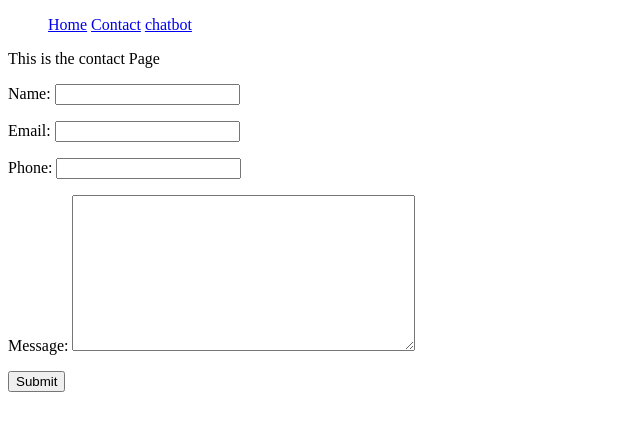
After one commit to nabeelalikhan0/Question-Answering-Project, a Django app: page /contact in a window 1280 px wide. The commit adds this page. Shown: the top 431 px of the page, without its empty margins (0-640 px from the left). Run offline with Django 5.2, Linux system fonts and the light colour scheme.

Commit message:
contact page

```diff
--- a/app/forms.py
+++ b/app/forms.py
@@ -8,3 +8,9 @@ class TextForm(forms.ModelForm):
         model = models.PreprocessText
         fields = '__all__'
         exclude = ['file_text']
+
+
+class ContactForm(forms.ModelForm):
+    class Meta:
+        model = models.Contact
+        fields = "__all__"
--- a/app/models.py
+++ b/app/models.py
@@ -21,6 +21,14 @@ class TimeStampedModel(models.Model):
         abstract = True
 
 
+class Contact(TimeStampedModel):
+    name = models.CharField(max_length=255)
+    email = models.EmailField(max_length=254)
+    phone = models.CharField(max_length=255)
+    message = models.TextField()
+
+
+
 class PreprocessText(TimeStampedModel):
     text = models.TextField(blank=True,null=True)
     file = models.FileField(upload_to='uploads/',blank=True,null=True)
--- a/app/urls.py
+++ b/app/urls.py
@@ -3,6 +3,7 @@ from . import views
 
 urlpatterns = [
     path("",views.index,name="Index"),
+    path("contact",views.contact,name="contact"),
     path("chatbot",views.chatbot,name="chatbot"),
     # path("chatbot/chat/",views.chatbot_chat,name="chatbot_chat")
 
--- a/app/views.py
+++ b/app/views.py
@@ -13,6 +13,19 @@ import docx
 # Create your views here.
 def index(request):
     return render(request,"index.html")
+
+def contact(request):
+
+    if request.method == "POST":
+        form = forms.ContactForm(request.POST)
+        if form.is_valid:
+            form.save()
+
+    else:form = forms.ContactForm()
+
+    return render(request,"contact.html",{"form":form})
+
+
 
 def chatbot(request):
     form = forms.TextForm()
--- a/templates/base.html
+++ b/templates/base.html
@@ -14,6 +14,7 @@
         <nav>
             <ul>
                 <a href="/">Home</a>
+                <a href="/contact">Contact</a>
                 <a href="/chatbot">chatbot</a>
 
             </ul>
--- /dev/null
+++ b/templates/contact.html
@@ -0,0 +1,50 @@
+{% extends "base.html" %}
+
+{% block title %}Contact{% endblock title %}
+
+{% block main %}
+
+This is the contact Page
+
+
+<form action="" method="post">
+    <input type="hidden" name="csrfmiddlewaretoken" value="64YF1LqaAQO1sBvPkuEagJMKFJxbG4Ys6nWRQGmSY23wwnD3OHidXBXQxZTrCVYq">
+    <p>
+    <label for="id_name">Name:</label>
+    <input type="text" name="name" maxlength="255" required id="id_name">
+
+
+  </p>
+
+
+  <p>
+    <label for="id_email">Email:</label>
+    <input type="email" name="email" maxlength="254" required id="id_email">
+
+
+  </p>
+
+
+  <p>
+    <label for="id_phone">Phone:</label>
+    <input type="text" name="phone" maxlength="255" required id="id_phone">
+
+
+  </p>
+
+
+  <p>
+    <label for="id_message">Message:</label>
+    <textarea name="message" cols="40" rows="10" required id="id_message">
+</textarea>
+
+
+
+
+  </p>
+    <button type="submit">Submit</button>
+
+
+</form>
+
+{% endblock main %}
```
Also changed, not shown: app/admin.py (+7 -0 lines), media/uploads/test_POvoHIl.txt (added, +1 -0 lines), media/uploads/test_gQmUTFQ.txt (added, +1 -0 lines), media/uploads/test_xp9f22f.txt (added, +1 -0 lines), README.md, app/migrations/0004_contact.py (added), db.sqlite3.
